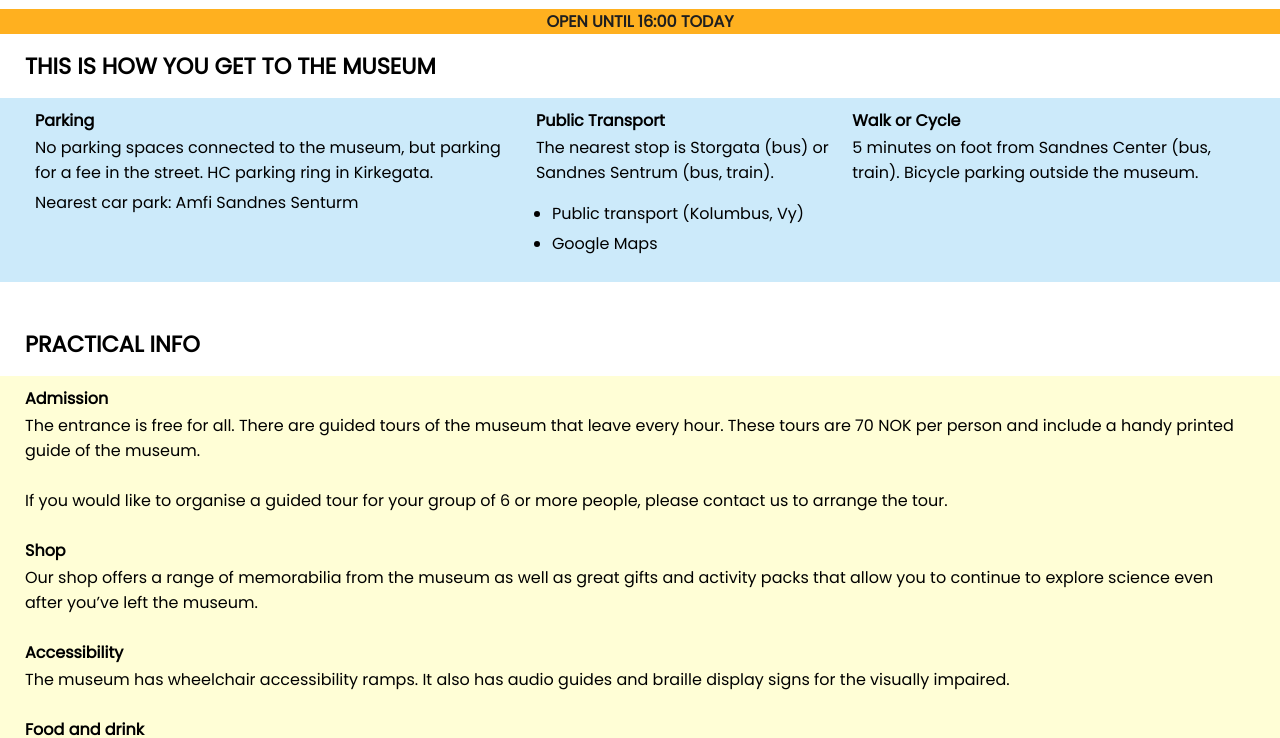
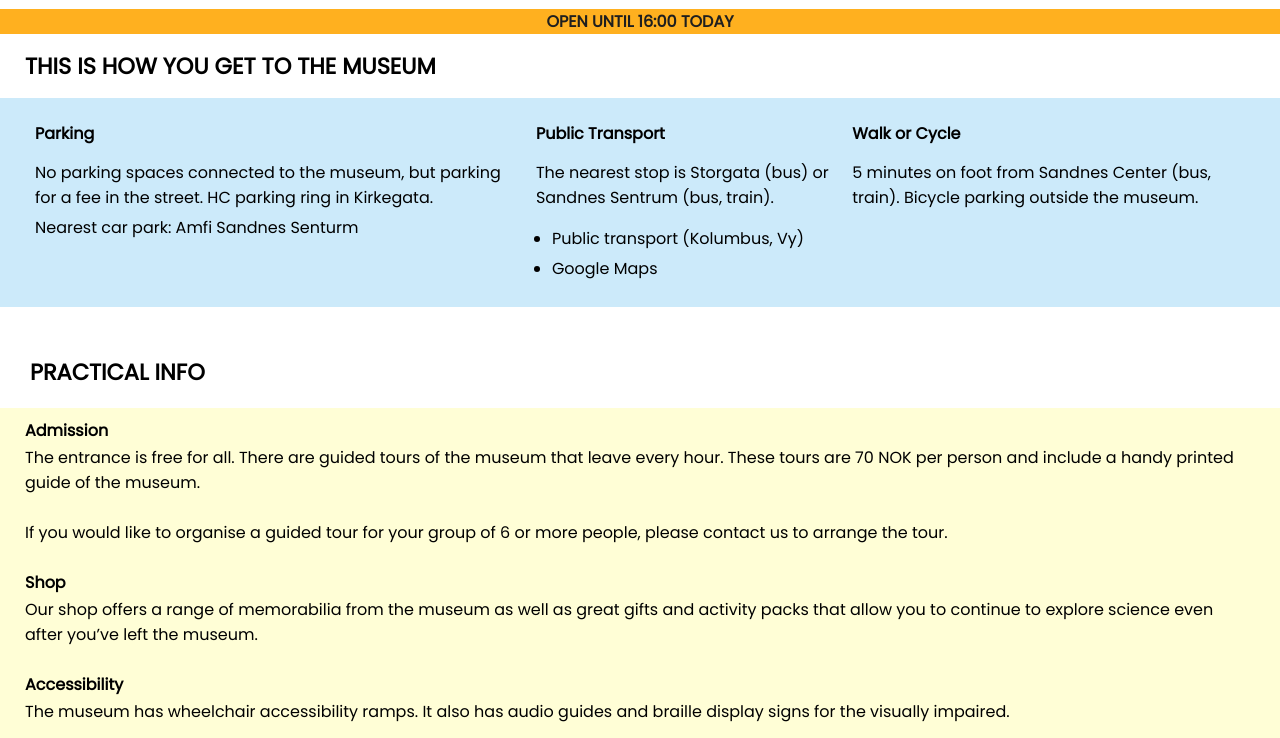
Before and after one commit to RVHUSA/semester.project.1, a plain HTML site: page visit.html in a window 1280 px wide. Shown: the part 75-813 px from the top of the page. Drawn offline with nearby package versions, Linux system fonts and the light colour scheme; a web font is replaced by a local one.

Commit message:
Changes Portfolio

```diff
--- a/css/visit.css
+++ b/css/visit.css
@@ -1,12 +1,22 @@
 
 /* Applies to all */
+
 main h1 {
-    text-transform: uppercase;
-    font-weight: bolder;
+    font-size: 1.4rem;
     margin: 15px 25px;
 }
 
 main h2 {
+    font-size: 1rem;
+}
+
+main h1,
+main h2 {
+    text-transform: uppercase;
+    font-weight: 800;
+}
+
+main h3 {
     font-weight: bolder;
 }
 
@@ -30,6 +40,11 @@ body {
     background: #CCEAFA;
     display: flex;
     flex-direction: column;
+}
+
+.transport h2 {
+    text-transform: none;
+    font-weight: 800;
 }
 
 ul {
@@ -63,17 +78,21 @@ ul {
     margin-bottom: 25px;
 }
 
-.yellow h2,
-.red h2,
-.transport-blue h2 {
+.yellow h3,
+.red h3,
+.transport-blue h3 {
     margin: 0px;
+    font-size: 1rem;
+    font-weight: 800;
 }
 
 
 /* Red and Yellow part */
-.practical h1,
-.involved h1 {
+.practical h2,
+.involved h2 {
     padding-top: 30px;
+    padding-left: 30px;
+    font-size: 1.4rem;
 }
 
 
--- a/visit.html
+++ b/visit.html
@@ -23,7 +23,7 @@
         <input type="checkbox" id="menu-checkbox">
         <nav>
             <a href="visit.html">Visit</a>
-            <a href="exhibitions.html">What´s happening?</a>
+            <a href="exhibitions.html">What's happening?</a>
             <a href="exhibitions.html">Exhibition</a>
             <a href="#">About CS Museum</a>
             <a href="contact.html">Contact</a>
@@ -56,16 +56,16 @@
             </div>
         </section>
         <section class="practical" tabindex="0">
-            <h1>Practical info</h1>
+            <h2>Practical info</h2>
             <div class="yellow">
-                <h2>Admission</h2>
+                <h3>Admission</h3>
                     <p>The entrance is free for all. There are guided tours of the museum that leave every hour. These tours are 70 NOK per person and include a handy printed guide of the museum.</p>
                     <p>If you would like to organise a guided tour for your group of 6 or more people, please contact us to arrange the tour.</p>
-                <h2>Shop</h2>
+                <h3>Shop</h3>
                     <p>Our shop offers a range of memorabilia from the museum as well as great gifts and activity packs that allow you to continue to explore science even after you’ve left the museum.</p>
-                <h2>Accessibility</h2>
+                <h3>Accessibility</h3>
                     <p>The museum has wheelchair accessibility ramps. It also has audio guides and braille display signs for the visually impaired.</p>
-                <h2>Food and drink</h2>
+                <h3>Food and drink</h3>
                     <p>There is a café attached to the museum where you can get light lunches, soft drinks, coffee, snacks and more.</p>
             </div>
         </section>
@@ -73,14 +73,14 @@
                 <img src="images/visit1.jpg" alt="One of the museum's exhibition rooms, which is completely white with various objects on the floor and wall">
             </div>
         <section class="involved" tabindex="0">
-            <h1>Get involved</h1>
+            <h2>Get involved</h2>
             <div class="red">
-                <h2>Support</h2>
+                <h3>Support</h3>
                     <p>There are various ways you can support the museum. Donations are very welcome and are an important way we keep this museum open and accessible to the whole community. You can also support us by donating items of interest to the museum’s collections. If you have some item or collection that you think others would enjoy, please let us know by contacting our Collections Department and they will be able to assist you.</p>
-                <h2>Volunteer</h2>
+                <h3>Volunteer</h3>
                     <p id="room">A number of people volunteer their time and effort to keep the displays in good order and ready for visitors to come and enjoy. Volunteering has its perks including getting to see behind the scenes of a working museum, access to staff-only lectures, and a monthly lunch where all staff and volunteers come together to discuss ideas for future exhibits and strategies for the museum.</p>
                     <p>You can help volunteer in a number of different spheres. Please contact us if you’d like to find out more about how you can get involved.</p>
-                <h2>Internships</h2>
+                <h3>Internships</h3>
                     <p>Are you interested in working in a museum? Do you enjoy the fun and excitement of sharing the wonders of nature with people? Well you could be just the right person to enjoy an internship at the museum. You’ll be learning from a number of different academics and people who are passionate about science and sharing it with the wider community.</p>
             </div>
         </section>
```
Also changed, not shown: 1 other file.
